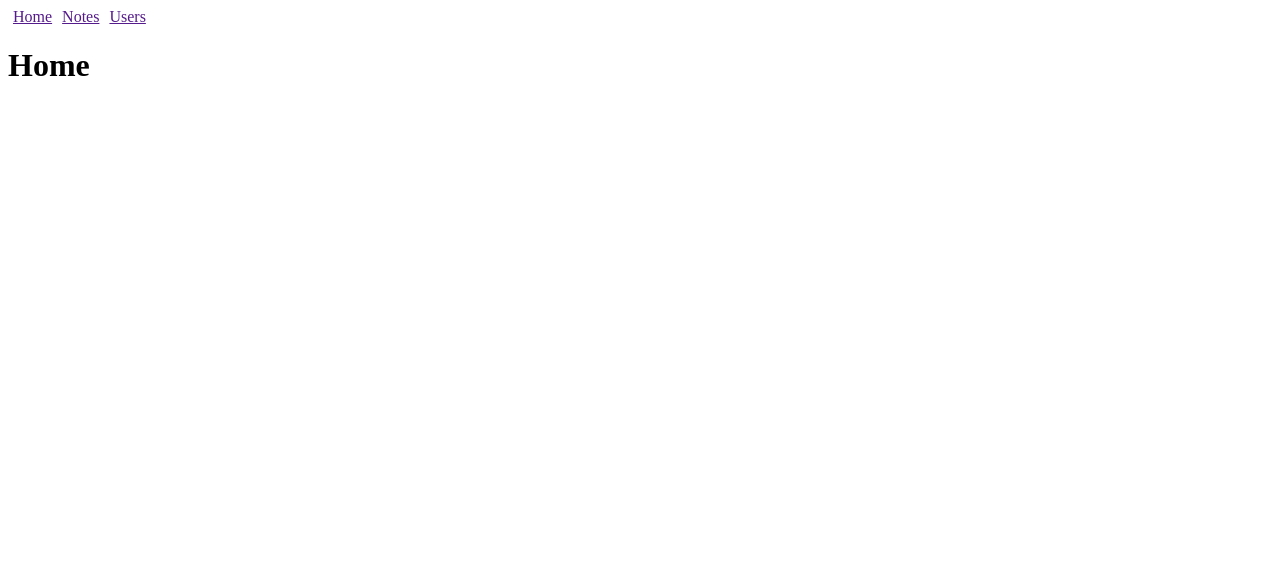
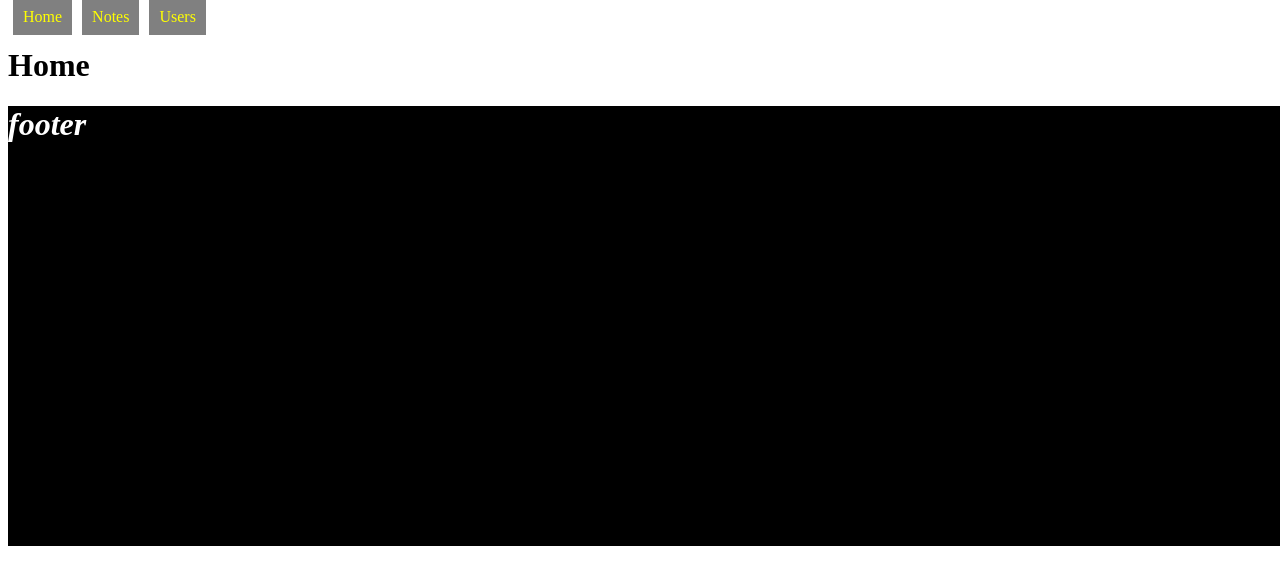
Before and after one commit to karthikeyan13762/reactapp, a React (Vite) app: page / in a window 1280 px wide. Shown: the top 584 px of the page. Built offline with nearby package versions, Linux system fonts and the light colour scheme.

Commit message:
Adding React Router Dom

```diff
--- a/src/App.jsx
+++ b/src/App.jsx
@@ -1,44 +1,42 @@
-import React, { useState } from 'react'
+import React from 'react'
+import {Link, Route, BrowserRouter as Router, Routes} from 'react-router-dom'
 import Home from './Components/Home'
+import Notes from './Components/Notes'
+import Users from './Components/Users'
+function App() {
+
+  const padding={
+    padding:10,
+    margin:5,
+    backgroundColor:"gray",
+    color:'yellow',
+    textDecoration:'none'
+  }
+  const styles={
+    backgroundColor:"black",
+    color:"white",
+    width:100+"vw",
+    height:55+"vh",
+  }
+  return (
+
+    <Router>
+      <div>
+        <Link to={'/'} style={padding}>Home</Link>
+        <Link to={'/notes'} style={padding}>Notes</Link>
+        <Link to={'/users'} style={padding}>Users</Link>
+      </div>
+      <Routes>
+        <Route path='/' element={<Home/>} />
+        <Route path='/notes' element={<Notes/>} />
+        <Route path='/users' element={<Users/>} />
+      </Routes>
+        <div id='footer' style={styles}>
+          <h1><i>footer</i></h1>
+        </div>
+    </Router>
 
 
-import Notes from './Components/Notes'
-
-import Users from './Components/Users'
-
-function App() {
-
-  const[page,setPage]=useState('home')
-  const toChange=(page)=>(event)=>{
-    event.preventDefault()
-    setPage(page)
-  }
-
-   const padding={
-    padding:5,
-   }
-
-   function content(){
-    if(page=='home'){
-     return <Home/>
-    }else if(page=='notes'){
-      return <Notes/>
-    }else if(page=='users'){
-      return <Users/>
-    }
-
-   }
-
-  return (
-    <div>
-
-        <a href='' style={padding} onClick={toChange('home')}>Home</a>
-        <a href='' style={padding} onClick={toChange('notes')}>Notes</a>
-        <a href='' style={padding} onClick={toChange('users')}>Users</a>
-        <div>
-          {content()}
-        </div>
-    </div>
   )
 }
 
```
